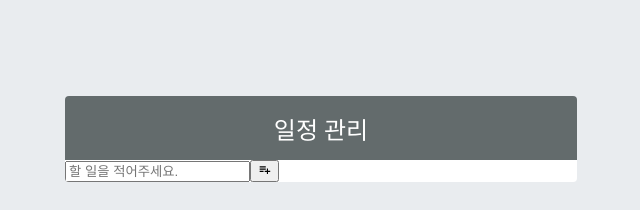
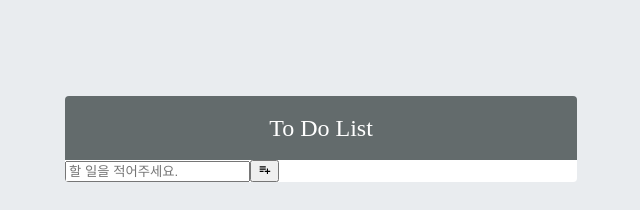
Before and after one commit to bellori729/ToDoList, a React (Create React App) app: page / in a window 1280 px wide. Shown: the top 210 px of the page, without its empty margins (319-959 px from the left). Built offline with nearby package versions, Linux system fonts and the light colour scheme.

Commit message:
[수정] 일정 관리 -> To Do List 수정

```diff
--- a/src/components/TodoTemplate.js
+++ b/src/components/TodoTemplate.js
@@ -3,7 +3,7 @@ import './TodoTemplate.scss';
 const TodoTemplate = ({ children }) => {
   return (
     <div className="TodoTemplate">
-      <div className="app-title">일정 관리</div>
+      <div className="app-title">To Do List</div>
       <div className="content">{children}</div>
     </div>
   );
```
